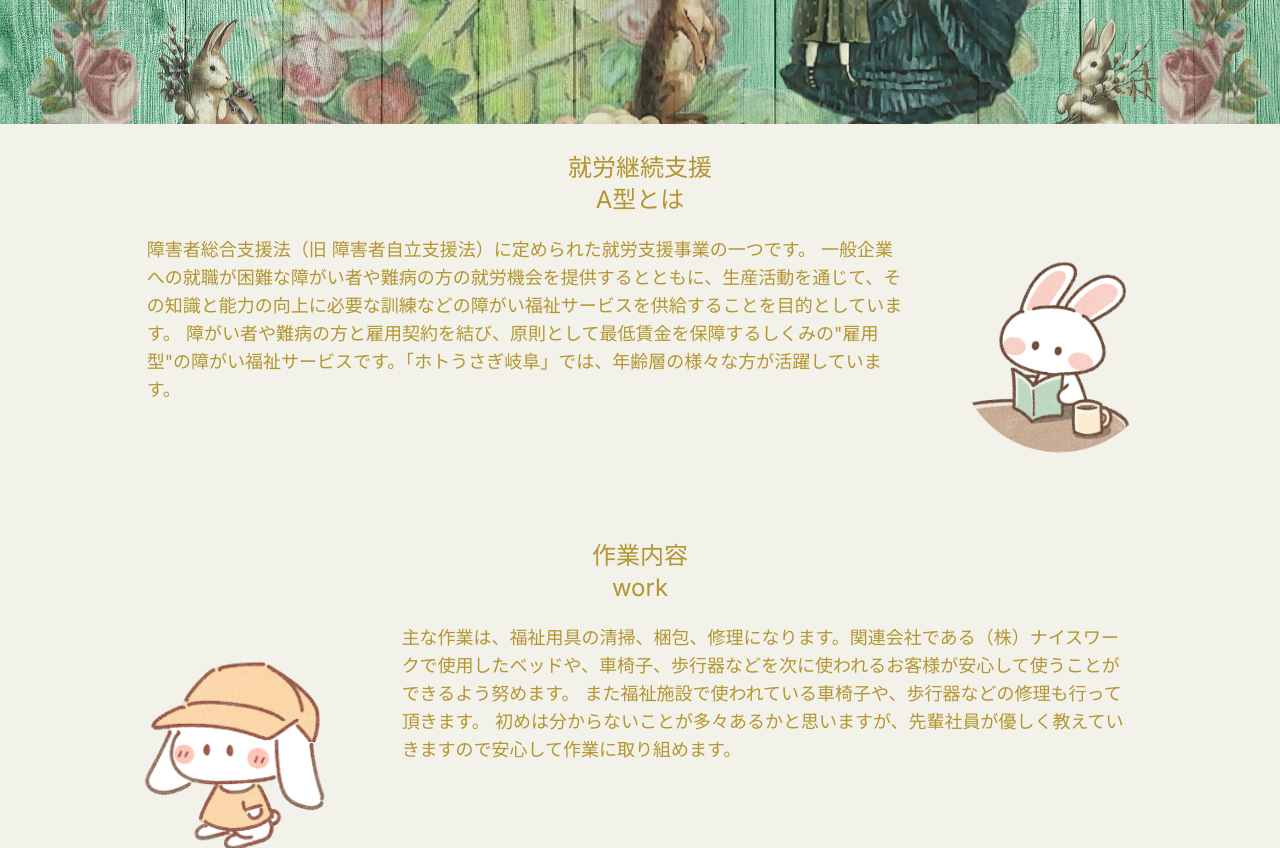
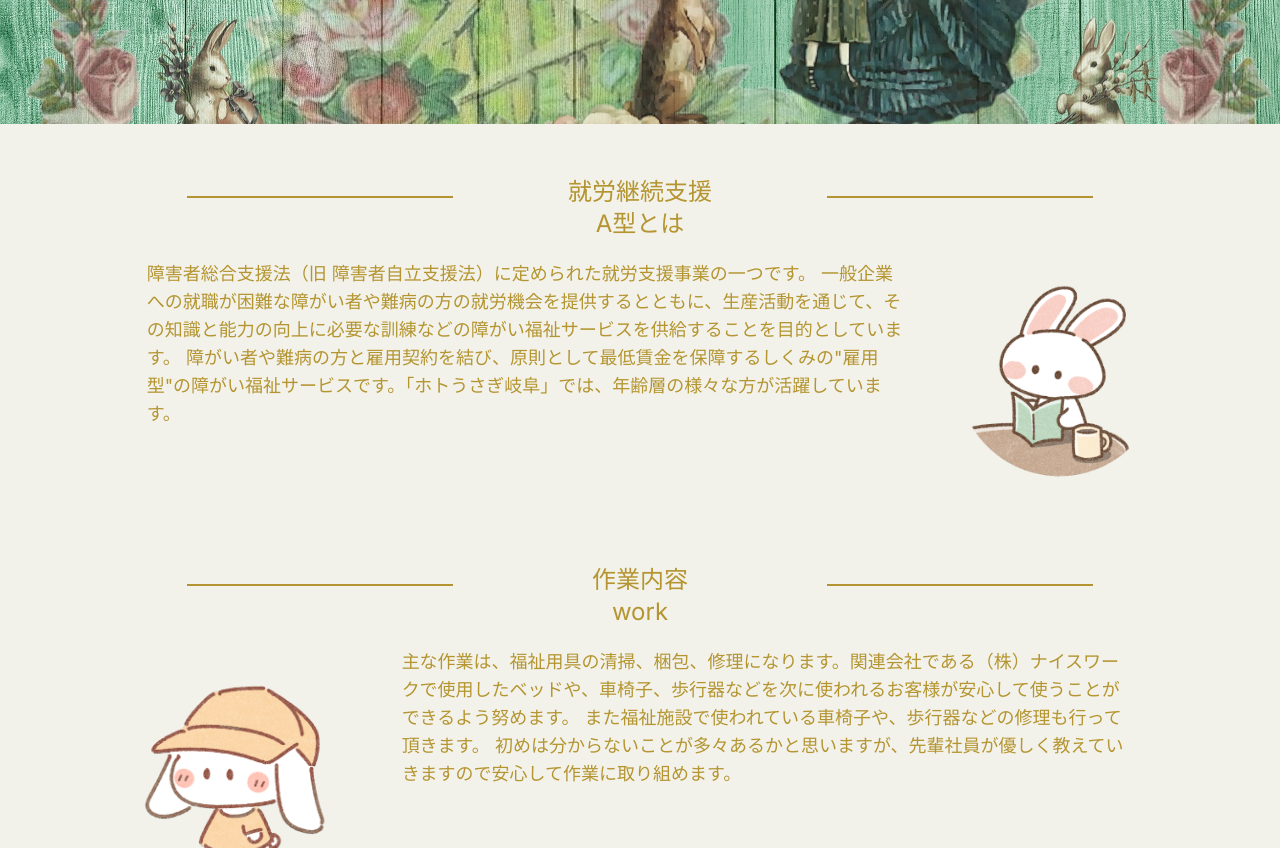
Before and after one commit to tanakakundagane/hotousagi, a Next.js app: page / in a window 1280 px wide. Shown: the part 600-1448 px from the top of the page. Built offline with nearby package versions, Linux system fonts and the light colour scheme.

Commit message:
headingの調整をしました

```diff
--- a/src/app/components/SecondHeading.tsx
+++ b/src/app/components/SecondHeading.tsx
@@ -3,9 +3,11 @@ import React from 'react'
 
 const SecondHeading = () => {
   return (
-    <div className='mt-14 w-5/6 m-auto'>
-      <div className='text-center p-5 text-xl'>
+    <div className='mt-20 w-5/6 m-auto '>
+      <div className='text-center p-5 text-xl relative'>
+        <div className='absolute top-10 bg-[#b49531]  w-1/4 h-0.5 md:left-20'></div>
         <h1 className='text-2xl'>就労継続支援<br/>A型とは</h1>
+        <div className='absolute top-10 right-0 bg-[#b49531]  w-1/4 h-0.5 md:right-20'></div>
       </div>
       <div className='lg:flex'>
         <div className='lg:pr-10 lg:pl-10'>
--- a/src/app/components/ThirdHeading.tsx
+++ b/src/app/components/ThirdHeading.tsx
@@ -4,8 +4,10 @@ import React from 'react'
 const ThirdHeading = () => {
   return (
     <div className='mt-14 w-5/6 m-auto'>
-      <div className='text-center p-5 text-xl'>
+      <div className='text-center p-5 text-xl relative'>
+      <div className='absolute top-10 bg-[#b49531]  w-1/4 h-0.5 md:left-20'></div>
         <h1 className='text-2xl'>作業内容<br/>work</h1>
+        <div className='absolute top-10 right-0 bg-[#b49531]  w-1/4 h-0.5 md:right-20'></div>
       </div>
       <div className='lg:flex lg:flex-row-reverse'>
         <div className='lg:pr-10 lg:pl-10'>
```
